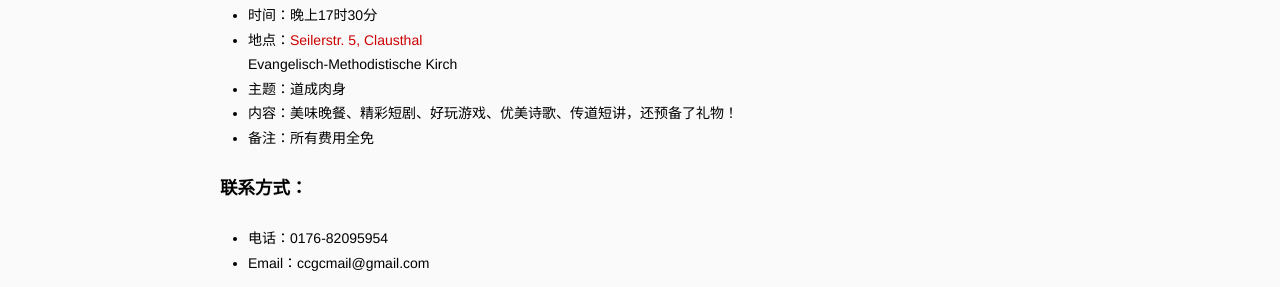
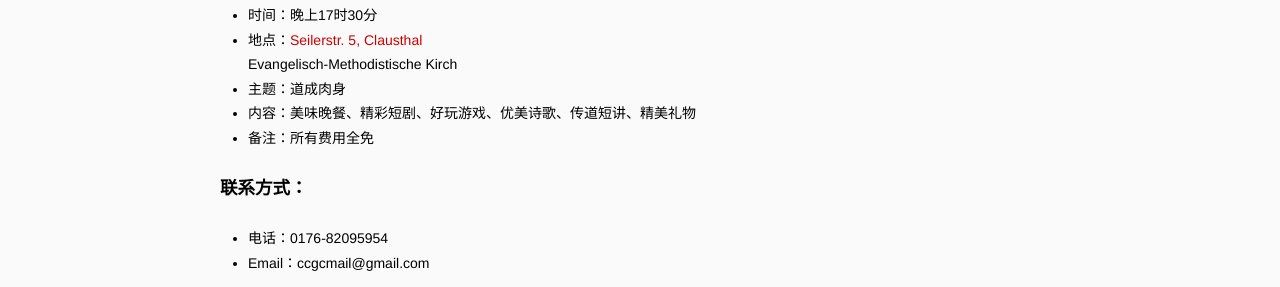
Before and after one commit to ccgc/ccgc.github.io, a Jekyll site: the page built from _posts/2017-12-15-weihnachtsfeier.md, in a window 1280 px wide. Shown: the part 450-737 px from the top of the page. Built offline with Jekyll 4.4.1, drawn with Linux system fonts in a browser that asks for light colours.

Commit message:
日志修改

```diff
--- a/_posts/2017-12-15-weihnachtsfeier.md
+++ b/_posts/2017-12-15-weihnachtsfeier.md
@@ -18,7 +18,7 @@ img: https://i.imgur.com/NhWwnRn.jpg
 - 地点：[Seilerstr. 5, Clausthal]({{site.baseurl}}/contact.html#地址)
 Evangelisch-Methodistische Kirch
 - 主题：道成肉身
-- 内容：美味晚餐、精彩短剧、好玩游戏、优美诗歌、传道短讲，还预备了礼物！
+- 内容：美味晚餐、精彩短剧、好玩游戏、优美诗歌、传道短讲、精美礼物
 - 备注：所有费用全免
 
 # 联系方式：
```
